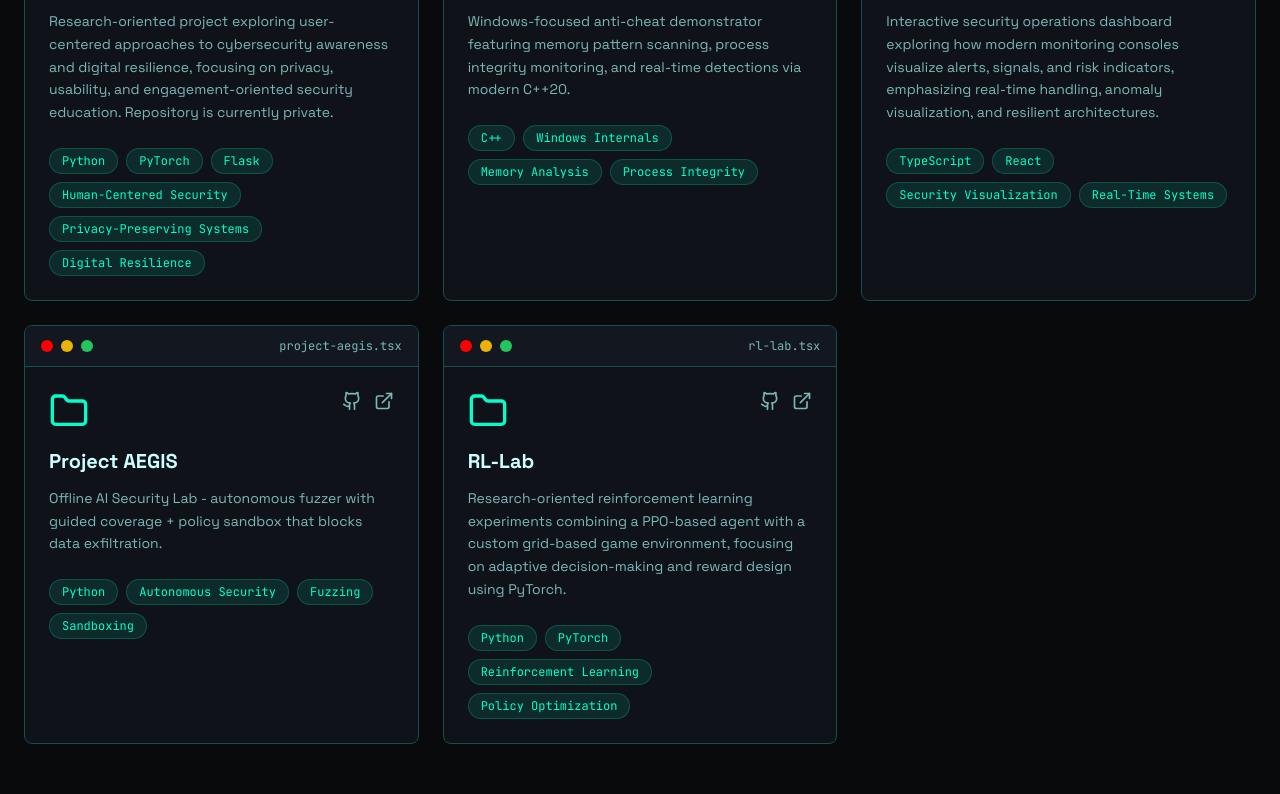
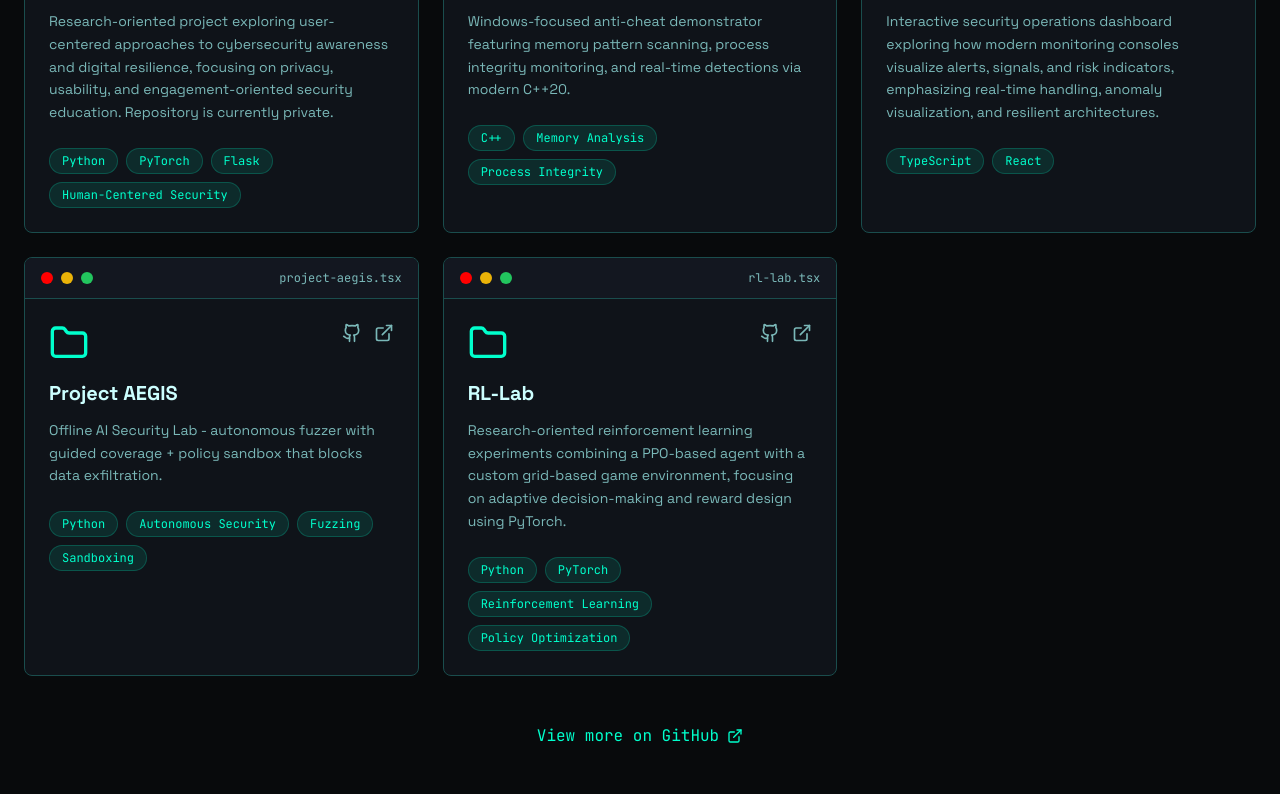
Before and after one commit to Fakih-Hamid/Fakih-Hamid.github.io, a React (Vite) app: page / in a window 1280 px wide. Shown: the part 1240-2034 px from the top of the page. Built offline with nearby package versions, Linux system fonts and the light colour scheme; the HTML template or start-up script is replaced by a standard one.

Commit message:
Update ProjectsSection.tsx

```diff
--- a/src/components/portfolio/ProjectsSection.tsx
+++ b/src/components/portfolio/ProjectsSection.tsx
@@ -14,7 +14,7 @@ const projects: Project[] = [
   {
     title: "Pridwen AI Framework",
     description: "Research-oriented project exploring user-centered approaches to cybersecurity awareness and digital resilience, focusing on privacy, usability, and engagement-oriented security education. Repository is currently private.",
-    tech: ["Python", "PyTorch", "Flask" , "Human-Centered Security", "Privacy-Preserving Systems", "Digital Resilience"],
+    tech: ["Python", "PyTorch", "Flask" , "Human-Centered Security"],
     githubUrl: "https://github.com/Fakih-Hamid/Pridwen-AI-Framework",
     featured: true,
   },
@@ -23,7 +23,7 @@ const projects: Project[] = [
   {
     title: "C++ Security Tool",
     description: "Windows-focused anti-cheat demonstrator featuring memory pattern scanning, process integrity monitoring, and real-time detections via modern C++20.",
-    tech: ["C++", "Windows Internals", "Memory Analysis", "Process Integrity"],
+    tech: ["C++", "Memory Analysis", "Process Integrity"],
     githubUrl: "https://github.com/Fakih-Hamid/Security-tool",
     featured: true,
   },
@@ -31,7 +31,7 @@ const projects: Project[] = [
     title: "Sentinel Security Dashboard",
     description:
       "Interactive security operations dashboard exploring how modern monitoring consoles visualize alerts, signals, and risk indicators, emphasizing real-time handling, anomaly visualization, and resilient architectures.",
-    tech: ["TypeScript", "React", "Security Visualization", "Real-Time Systems"],
+    tech: ["TypeScript", "React"],
     githubUrl: "https://github.com/Fakih-Hamid/sentinel-security-dashboard",
   },
   {
```
